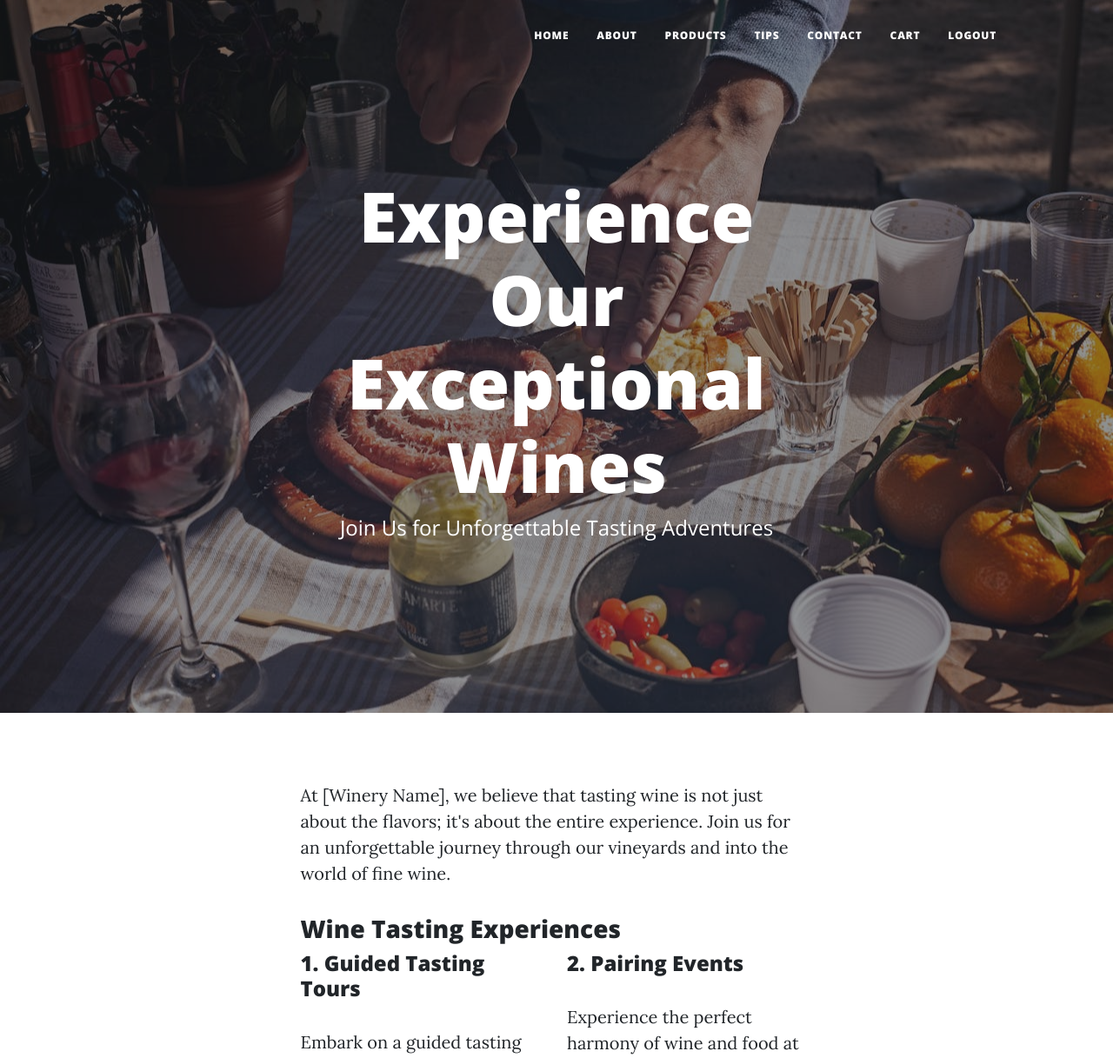
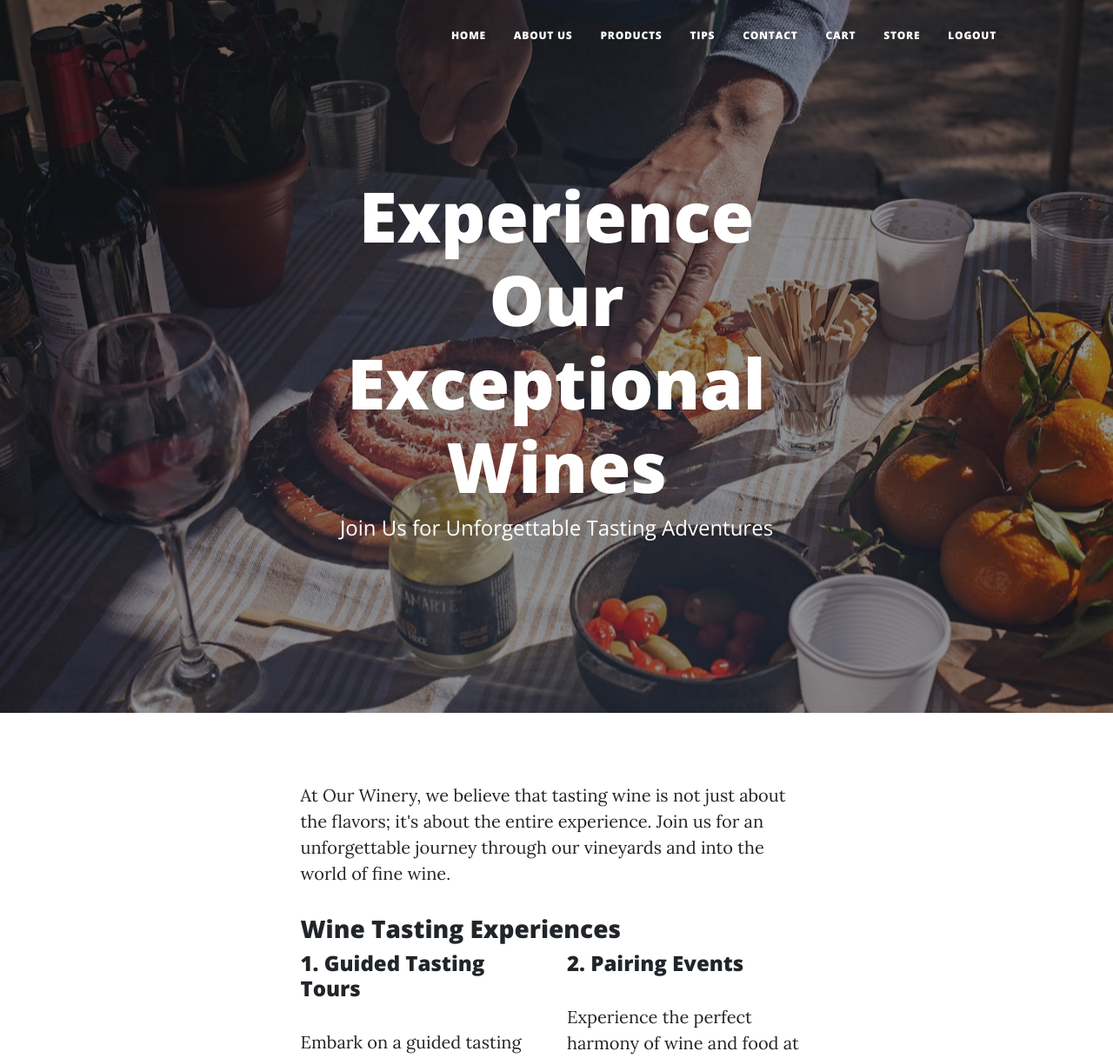
Before and after one commit to roudasaffuri/Winery, a Flask app: page /about in a window 1280 px wide. Shown: the top 1217 px of the page at 87% size. Run offline with Flask 3, Linux system fonts and the light colour scheme; the visitor is signed in with stand-in values (Sample User, id 1); some libraries are stand-ins or nearby versions.

Commit message:
Merge remote-tracking branch 'origin/master'

```diff
--- a/login.py
+++ b/login.py
@@ -16,6 +16,8 @@ def log(username, password):
                 # Verify the password directly (not recommended for production)
                 if stored_password == password:
                     session['username'] = username
+                    if username == 'admin@gmail.com' and password == '123':
+                        return redirect(url_for('admin'))
                     return redirect(url_for('home'))  # Redirect to a success page
                 else:
                     flash("Invalid password", "error")
--- a/main.py
+++ b/main.py
@@ -53,13 +53,23 @@ def contact():
     if request.method == "POST":
         data = request.form
         send_email(data["name"], data["email"], data["phone"], data["message"])
-        return render_template("contact.html", msg_sent=True, current_year=get_year()) # Redirect to avoid form resubmission
+        return render_template("contact.html", msg_sent=True) # Redirect to avoid form resubmission
     return render_template("contact.html", msg_sent=False)
 
 
 @app.route('/products')
 def products():
     return render_template('products.html', all_wines=get_wines())
+
+
+@app.route('/store')
+def store():
+    return render_template('store.html', all_wines=get_wines())
+
+
+@app.route('/admin')
+def admin():
+    return render_template('admin.html')
 
 
 @app.route('/login', methods=['GET', 'POST'])
--- a/requirements.txt
+++ b/requirements.txt
@@ -1,3 +1,4 @@
 Flask==2.3.2
 Requests==2.31.0
 psycopg2~=2.9.9
+python-dotenv>=0.19.0
--- a/templates/about.html
+++ b/templates/about.html
@@ -23,7 +23,7 @@
     <div class="row gx-4 gx-lg-5 justify-content-center">
       <div class="col-md-10 col-lg-8 col-xl-7">
 
-        <p>At [Winery Name], we believe that tasting wine is not just about the flavors; it's about the entire experience. Join us for an unforgettable journey through our vineyards and into the world of fine wine.</p>
+        <p>At Our Winery, we believe that tasting wine is not just about the flavors; it's about the entire experience. Join us for an unforgettable journey through our vineyards and into the world of fine wine.</p>
 
         <section>
           <h3>Wine Tasting Experiences</h3>
--- a/templates/footer.html
+++ b/templates/footer.html
@@ -21,7 +21,7 @@
                                 </a>
                             </li>
                             <li class="list-inline-item">
-                                <a href="#!">
+                                <a href="https://github.com/roudasaffuri/Winery">
                                     <span class="fa-stack fa-lg">
                                         <i class="fas fa-circle fa-stack-2x"></i>
                                         <i class="fab fa-github fa-stack-1x fa-inverse"></i>
--- a/templates/header.html
+++ b/templates/header.html
@@ -27,11 +27,12 @@
                 <div class="collapse navbar-collapse" id="navbarResponsive">
                     <ul class="navbar-nav ms-auto py-4 py-lg-0">
                         <li class="nav-item"><a class="nav-link px-lg-3 py-3 py-lg-4" href="{{ url_for('home') }}">Home</a></li>
-                        <li class="nav-item"><a class="nav-link px-lg-3 py-3 py-lg-4" href="{{ url_for('about') }}">About</a></li>
+                        <li class="nav-item"><a class="nav-link px-lg-3 py-3 py-lg-4" href="{{ url_for('about') }}">About Us</a></li>
                         <li class="nav-item"><a class="nav-link px-lg-3 py-3 py-lg-4" href="{{ url_for('products') }}">Products</a></li>
                         <li class="nav-item"><a class="nav-link px-lg-3 py-3 py-lg-4" href="{{ url_for('tips') }}">Tips</a></li>
                         <li class="nav-item"><a class="nav-link px-lg-3 py-3 py-lg-4" href="{{ url_for('contact') }}">Contact</a></li>
                         <li class="nav-item"><a class="nav-link px-lg-3 py-3 py-lg-4" href="{{ url_for('cart') }}">Cart</a></li>
+                        <li class="nav-item"><a class="nav-link px-lg-3 py-3 py-lg-4" href="{{ url_for('store') }}">Store</a></li>
                         <li class="nav-item"><a class="nav-link px-lg-3 py-3 py-lg-4" href="{{ url_for('logout') }}">logout</a></li>
                     </ul>
                 </div>
```
Also changed, not shown: db_connection.py (+28 -0 lines).
